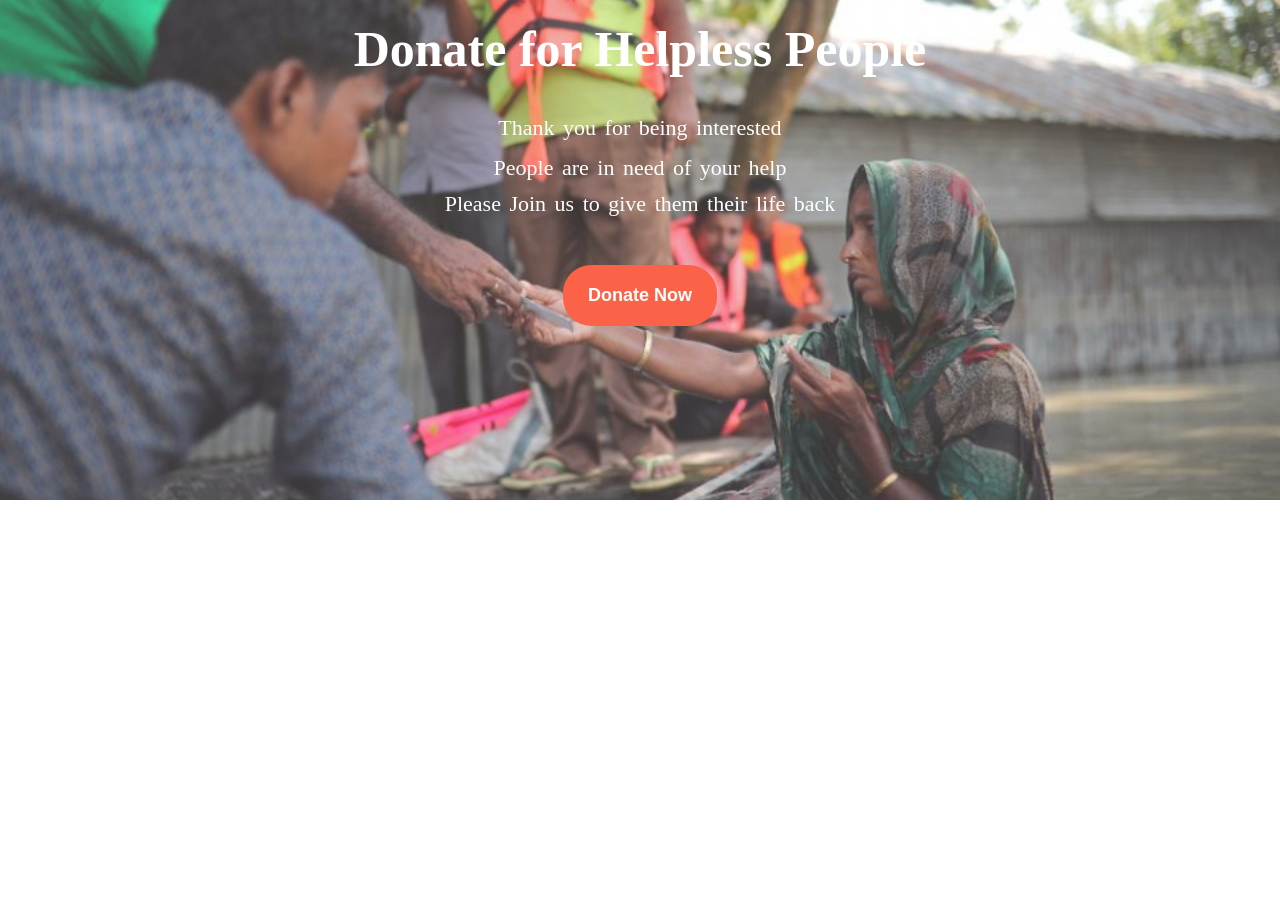
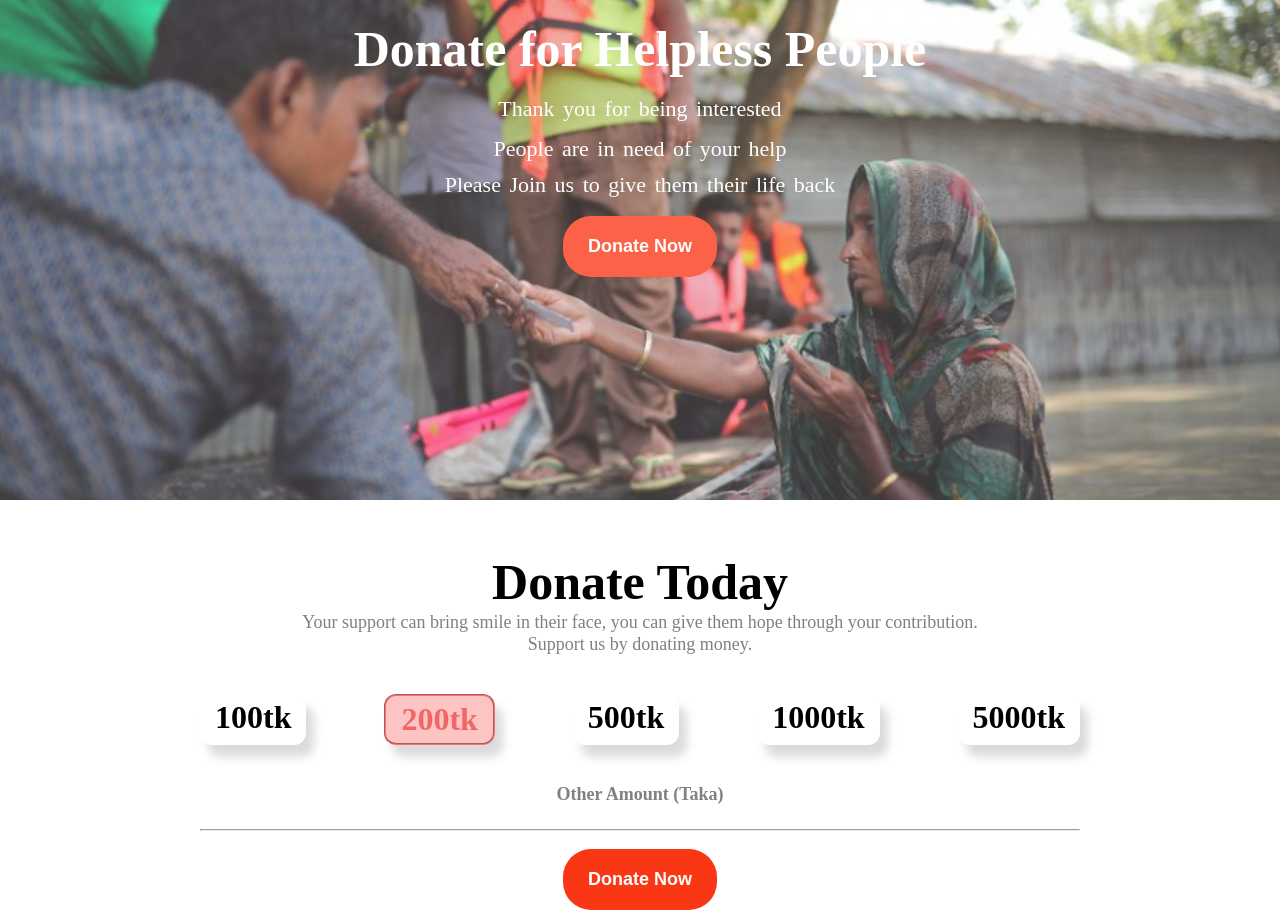
Before and after one commit to jadrita/donate-today, a plain HTML site: page index.html in a window 1280 px wide. Before the commit the page ends 800 px from the top, so only its background shows below. Drawn offline with Linux system fonts and the light colour scheme; a web font is replaced by a local one.

Commit message:
amount part added

```diff
--- a/index.html
+++ b/index.html
@@ -26,6 +26,26 @@
       </div>
     <button> Donate Now </button>
   </section>
+    <div class="donate-container">
+      <h1 class="title">
+        Donate Today
+      </h1>
+      <p class="short-description">Your support can bring smile in their face, you can give them hope through your contribution. <br> Support us by donating money.
+        <div class="amount-selection-container">
+          <h1 class="amount-card"> 100tk </h1>
+          <h1 class="amount-card amount-selected"> 200tk </h1>
+          <h1 class= "amount-card"> 500tk </h1>
+          <h1 class="amount-card">1000tk </h1>
+          <h1 class="amount-card"> 5000tk </h1>
+        </div>
+      </p>
+      <h4 class="short-description"> Other Amount (Taka)</h4>
+      <hr>
+      <div class="donate-button-container">
+        <button> Donate Now </button>
+      </div>
+    </div>
+
 
 
 </body>
--- a/style.css
+++ b/style.css
@@ -18,6 +18,8 @@ body {
 .title{
   font-size: 50px;
   padding-top: 20px;
+  text-align: center;
+  margin-bottom: 0;
 }
 .sub-title{
   font-size: 22px;
@@ -32,8 +34,42 @@ body {
     border-radius: 28px;
     color: white;
     padding: 20px 25px;
-    margin-top: 30px;
     font-size: 18px;
     font-weight: bold;
     cursor: pointer;
   }
+.short-description {
+  font-size: 18px;
+  text-align: center;
+  margin-top: 0;
+  padding-top: 0px;
+  line-height: 22px;
+  color: gray;
+}
+.amount-selection-container {
+  display: flex;
+  justify-content: space-between;
+}
+.amount-card{
+  border: 2px;
+  border-style: hidden;
+  border-radius: 12px;
+  padding: 5px 15px;
+  box-shadow: 8px 12px 10px  rgba(0, 0, 0, 0.147);
+  justify-content: center;
+}
+.amount-selected{
+  border-style: groove;
+  border-color: rgba(239, 94, 94, 0.784);
+  color: rgb(240, 103, 103);
+  background-color: rgba(254, 165, 165, 0.649);
+}
+.donate-button-container{
+  text-align: center;
+  display: block;
+  padding-top: 10px;
+}
+.donate-container {
+  margin-left: 200px;
+  margin-right: 200px;
+}
```
